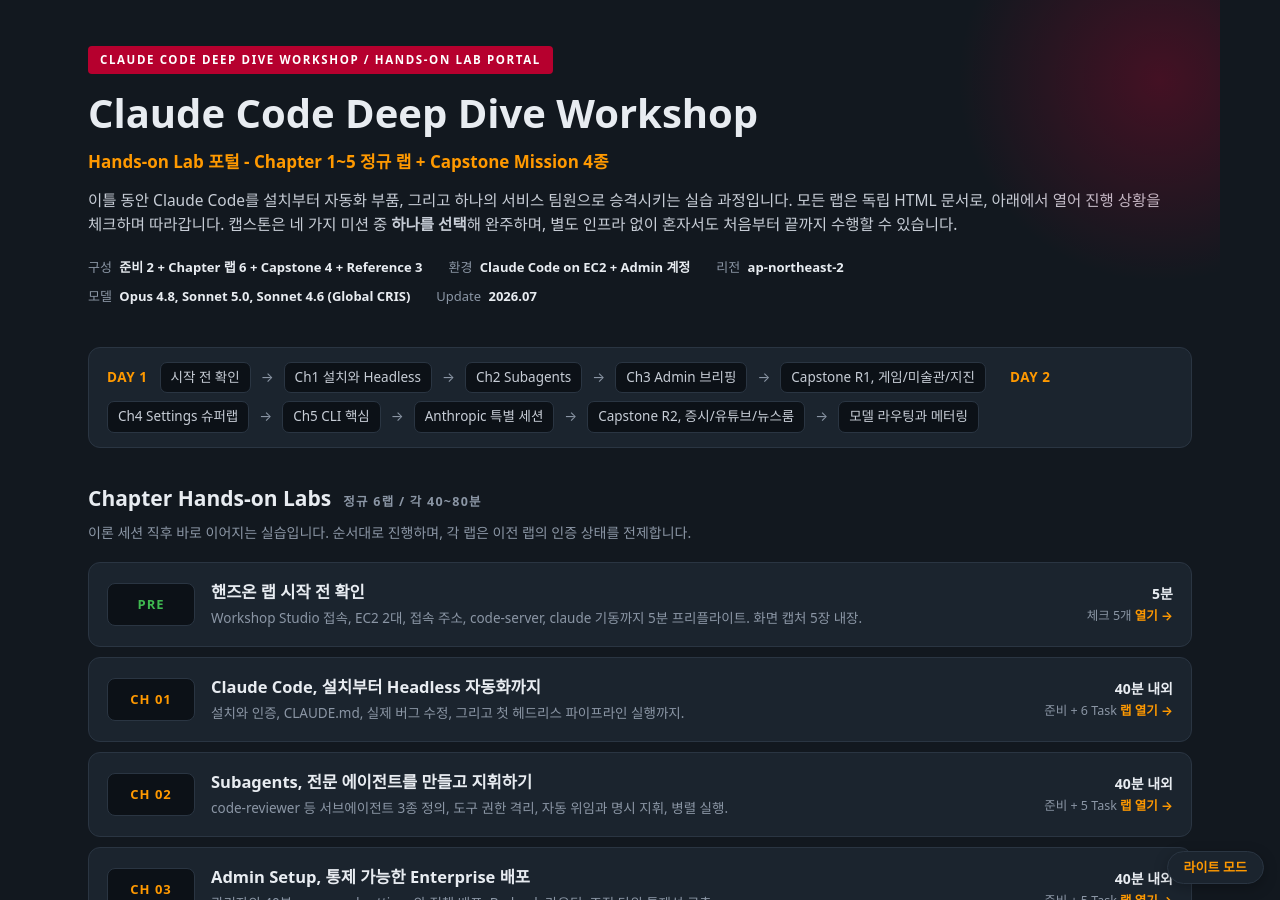
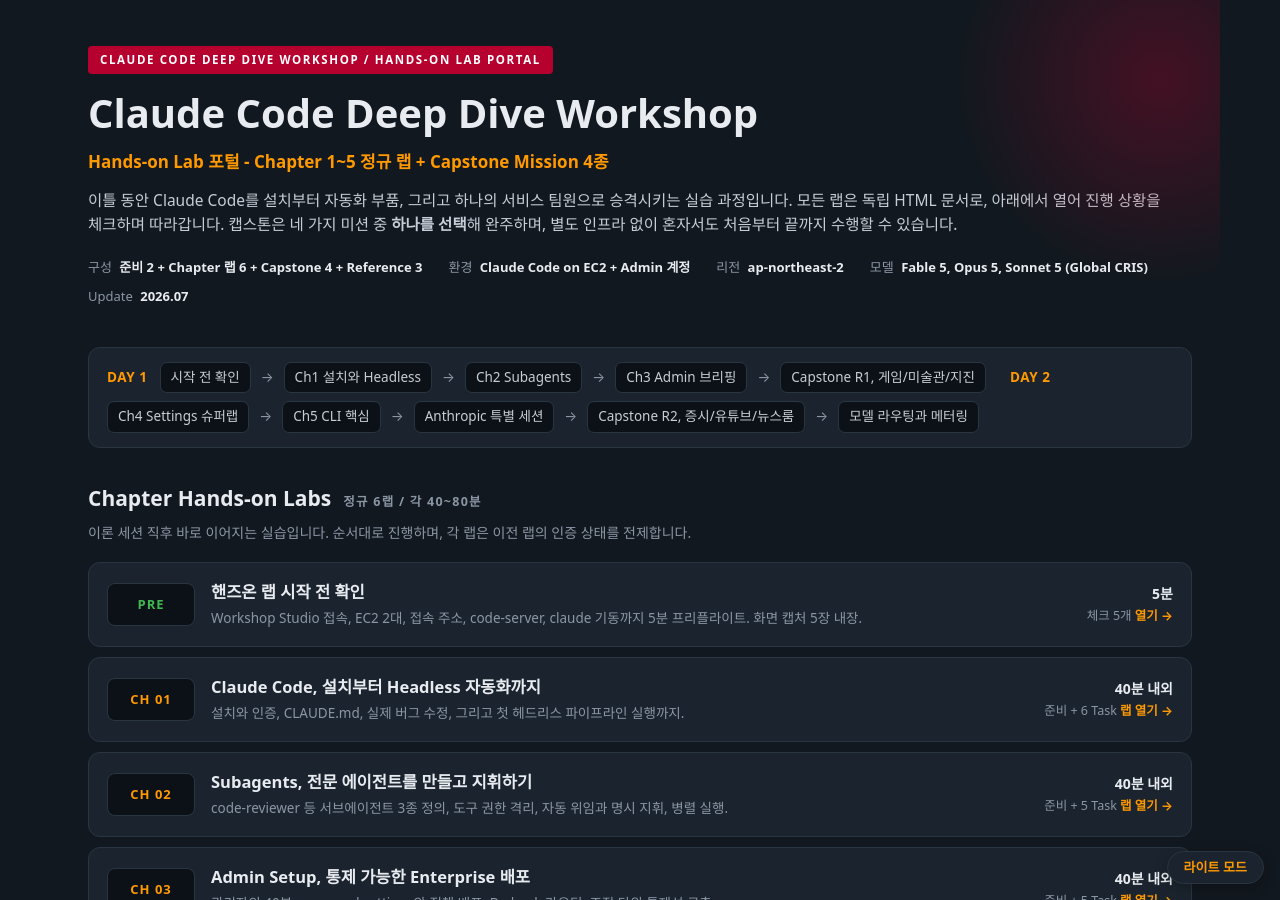
Before and after one commit to whchoi98/whchoi98.github.io, a Jekyll site: the page ccw-hands-on-lab/index.html, which Jekyll copies as it is, in a window 1280 px wide and 900 px high. Built offline with Jekyll 4.4.1, drawn with Linux system fonts in a browser that asks for light colours; some web fonts are replaced.

Commit message:
docs: update model lineup to Fable 5, Opus 5, Sonnet 5 on lab portal

```diff
--- a/ccw-hands-on-lab/index.html
+++ b/ccw-hands-on-lab/index.html
@@ -175,7 +175,7 @@
     <span>구성 <strong>준비 2 + Chapter 랩 6 + Capstone 4 + Reference 3</strong></span>
     <span>환경 <strong>Claude Code on EC2 + Admin 계정</strong></span>
     <span>리전 <strong>ap-northeast-2</strong></span>
-    <span>모델 <strong>Opus 4.8, Sonnet 5.0, Sonnet 4.6 (Global CRIS)</strong></span>
+    <span>모델 <strong>Fable 5, Opus 5, Sonnet 5 (Global CRIS)</strong></span>
     <span>Update <strong>2026.07</strong></span>
   </div>
 </header>
```
